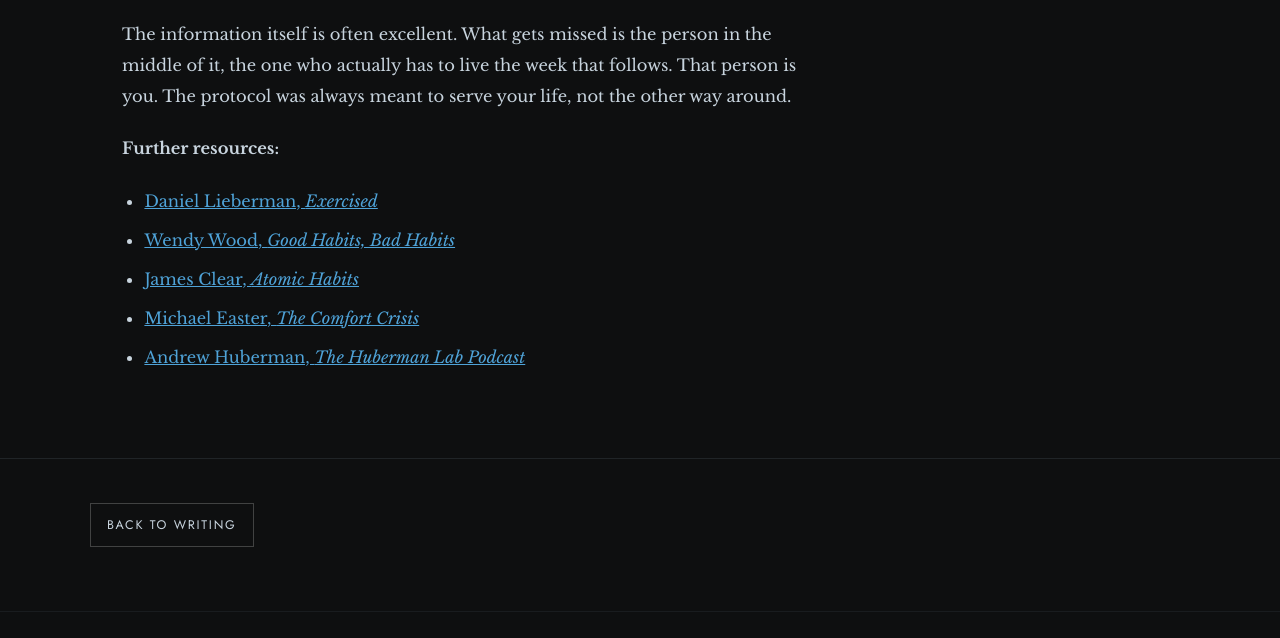
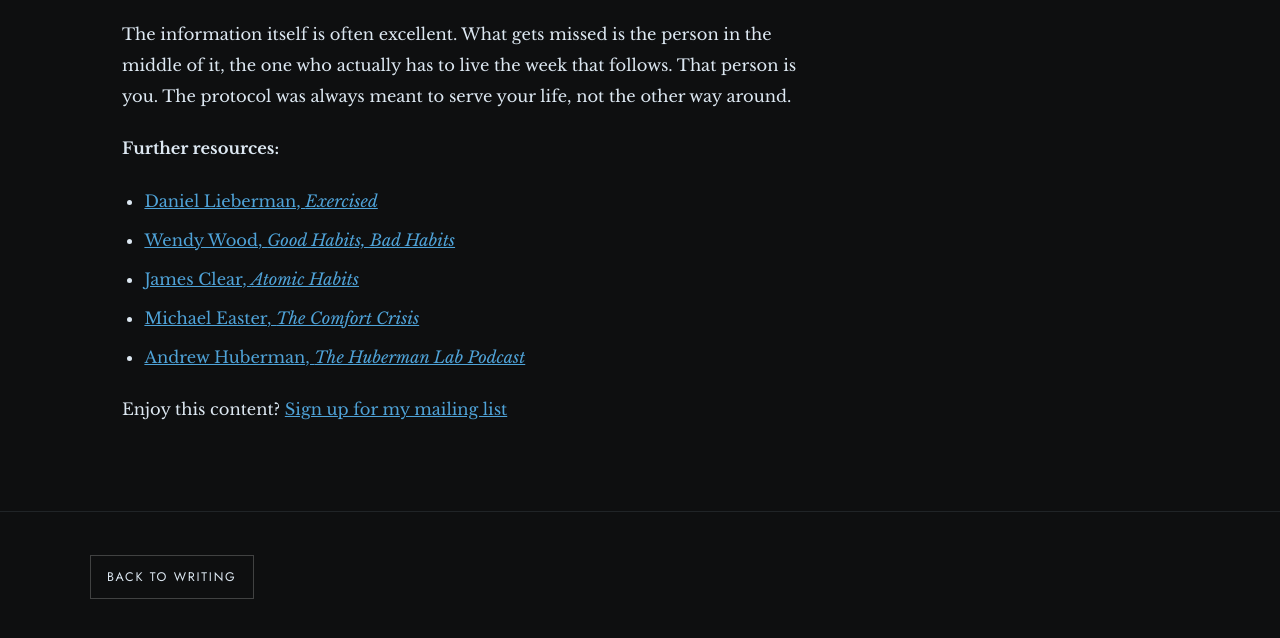
Before and after one commit to scottcrawfordcoach/crawford-coaching, a plain HTML site: page blogs/crawford-writing-16-the-huberman-paradox.html in a window 1280 px wide. Shown: the part 5897-6535 px from the top of the page. Drawn offline with nearby package versions, Linux system fonts and the light colour scheme; a script that the page names is missing.

Commit message:
Add subscribe CTA to writing article 16

```diff
--- a/blogs/crawford-writing-16-the-huberman-paradox.html
+++ b/blogs/crawford-writing-16-the-huberman-paradox.html
@@ -3,6 +3,7 @@
 <head>
 <meta charset="UTF-8">
 <meta name="viewport" content="width=device-width, initial-scale=1.0">
+<link rel="icon" type="image/png" href="/timer-favicon.png">
 <title>16. The Huberman Paradox | Crawford Coaching</title>
 <meta name="description" content="The paradox of modern health advice: as knowledge grows, action often shrinks.">
 <link rel="canonical" href="https://crawford-coaching.ca/writing/16-the-huberman-paradox">
@@ -22,7 +23,7 @@
 <style>
 *, *::before, *::after { box-sizing: border-box; margin: 0; padding: 0; }
 :root {
-  --ink: #0e0f10; --slate: #1c2330; --mist: #7a8fa3; --pale: #c8d4de; --white: #f5f3ef;
+  --ink: #0e0f10; --slate: #1c2330; --mist: #a4b6c8; --pale: #dde8f2; --white: #ffffff;
   --brand-blue: #2d86c4; --brand-blue-light: #4fa3d8;
   --serif-display: 'Cormorant Garamond', Georgia, serif;
   --serif-body: 'Libre Baskerville', Georgia, serif;
@@ -146,6 +147,7 @@ a { color: inherit; }
       <p>The information itself is often excellent. What gets missed is the person in the middle of it, the one who actually has to live the week that follows. That person is you. The protocol was always meant to serve your life, not the other way around.</p>
       <p><strong>Further resources:</strong></p>
       <ul><li><a href="https://a.co/d/06QCLQ0R" target="_blank" rel="noopener">Daniel Lieberman, <em>Exercised</em></a></li><li><a href="https://a.co/d/07EMD2Fj" target="_blank" rel="noopener">Wendy Wood, <em>Good Habits, Bad Habits</em></a></li><li><a href="https://a.co/d/0dKoga6E" target="_blank" rel="noopener">James Clear, <em>Atomic Habits</em></a></li><li><a href="https://a.co/d/0ffkoaev" target="_blank" rel="noopener">Michael Easter, <em>The Comfort Crisis</em></a></li><li><a href="https://www.hubermanlab.com/podcast" target="_blank" rel="noopener">Andrew Huberman, <em>The Huberman Lab Podcast</em></a></li></ul>
+      <p>Enjoy this content? <a href="https://crawford-coaching.ca/subscribe" target="_blank" rel="noopener">Sign up for my mailing list</a></p>
     </div>
   </article>
   <aside class="article-aside" aria-label="Article sidebar">
```
Also changed, not shown: writing-import/16-the-huberman-paradox.md (+2 -0 lines).
